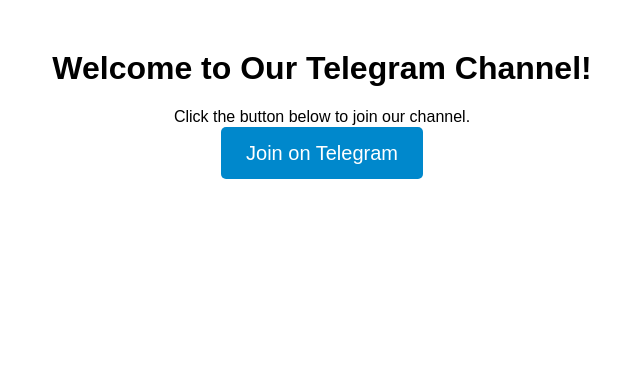
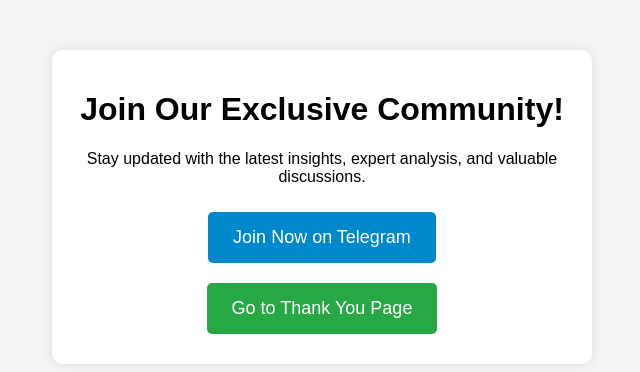
Before and after one commit to prediction-y/DreamII-winners-, a plain HTML site: page index.html in a window 1280 px wide. Shown: the whole page, without its empty margins (318-958 px from the left). Drawn offline with Linux system fonts and the light colour scheme.

Commit message:
Update index.html
Join Our Exclusive Community for Daily Expert Updates!”

```diff
--- a/index.html
+++ b/index.html
@@ -3,34 +3,44 @@
 <head>
     <meta charset="UTF-8">
     <meta name="viewport" content="width=device-width, initial-scale=1.0">
-    <title>Join Our Telegram Channel</title>
-
-    <!-- Meta Pixel Code -->
-    <script>
-    !function(f,b,e,v,n,t,s)
-    {if(f.fbq)return;n=f.fbq=function(){n.callMethod?
-    n.callMethod.apply(n,arguments):n.queue.push(arguments)};
-    if(!f._fbq)f._fbq=n;n.push=n;n.loaded=!0;n.version='2.0';
-    n.queue=[];t=b.createElement(e);t.async=!0;
-    t.src=v;s=b.getElementsByTagName(e)[0];
-    s.parentNode.insertBefore(t,s)}(window, document,'script',
-    'https://connect.facebook.net/en_US/fbevents.js');
-    fbq('init', '1034493695191676');
-    fbq('track', 'PageView');
-    </script>
-    <noscript><img height="1" width="1" style="display:none"
-    src="https://www.facebook.com/tr?id=1034493695191676&ev=PageView&noscript=1"
-    /></noscript>
-    <!-- End Meta Pixel Code -->
-
+    <title>Exclusive Community - Join Now!</title>
     <style>
-        body { text-align: center; font-family: Arial, sans-serif; margin: 50px; }
-        .btn { background-color: #0088cc; color: white; padding: 15px 25px; text-decoration: none; font-size: 20px; border-radius: 5px; }
+        body {
+            text-align: center;
+            font-family: Arial, sans-serif;
+            margin: 50px;
+            background-color: #f4f4f4;
+        }
+        .container {
+            background: white;
+            padding: 20px;
+            border-radius: 10px;
+            box-shadow: 0 0 10px rgba(0, 0, 0, 0.1);
+            max-width: 500px;
+            margin: auto;
+        }
+        .btn {
+            background-color: #0088cc;
+            color: white;
+            padding: 15px 25px;
+            text-decoration: none;
+            font-size: 18px;
+            border-radius: 5px;
+            display: inline-block;
+            margin: 10px;
+        }
+        .btn:hover {
+            background-color: #005f99;
+        }
     </style>
 </head>
 <body>
-    <h1>Welcome to Our Telegram Channel!</h1>
-    <p>Click the button below to join our channel.</p>
-    <a href="thank-you.html" class="btn">Join on Telegram</a>
+    <div class="container">
+        <h1>Join Our Exclusive Community!</h1>
+        <p>Stay updated with the latest insights, expert analysis, and valuable discussions.</p>
+        <a href="https://t.me/+3Ov_qx0gir45YWRl" class="btn">Join Now on Telegram</a>
+        <br>
+        <a href="thank-you.html" class="btn" style="background-color: #28a745;">Go to Thank You Page</a>
+    </div>
 </body>
 </html>
```
